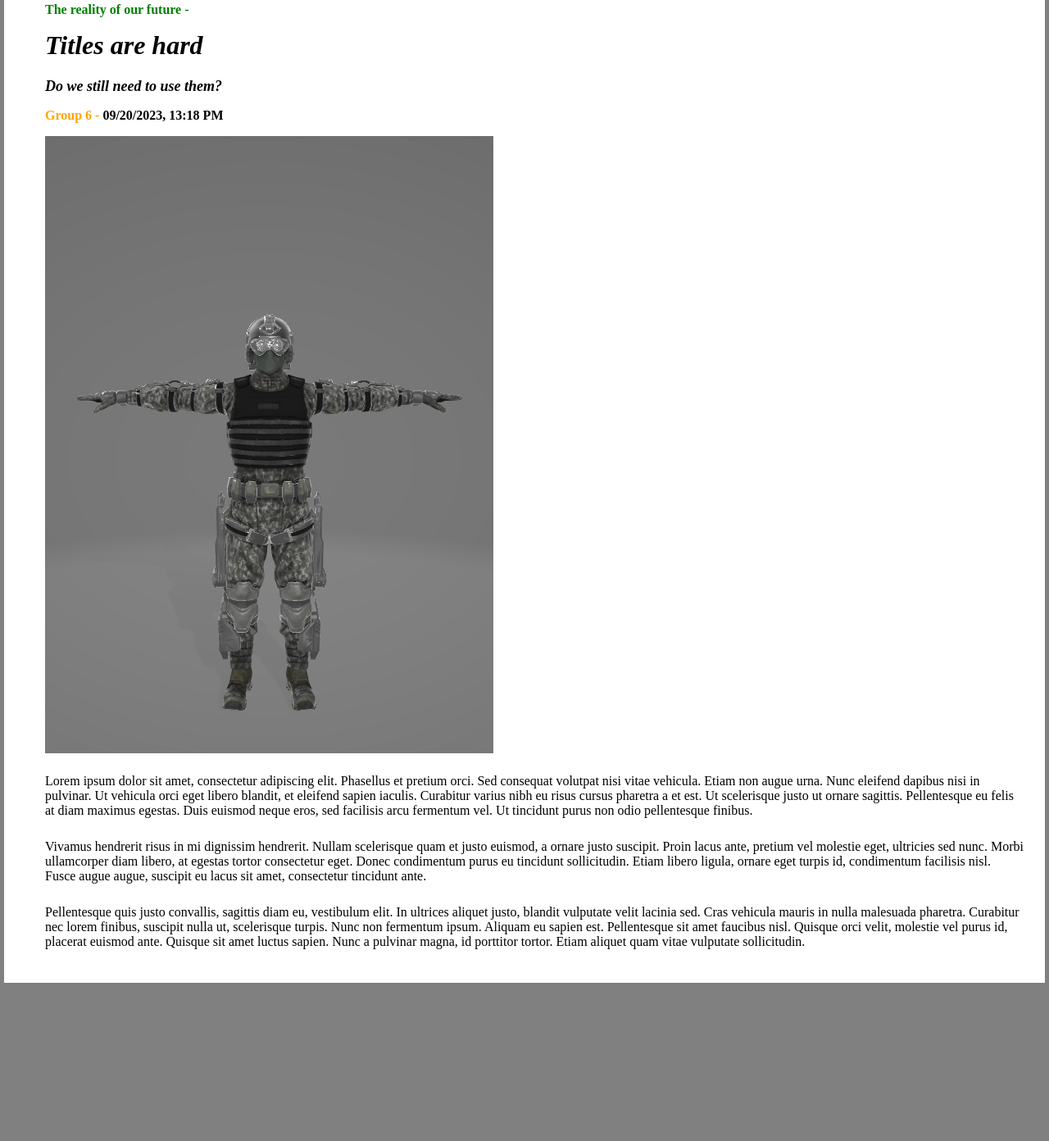
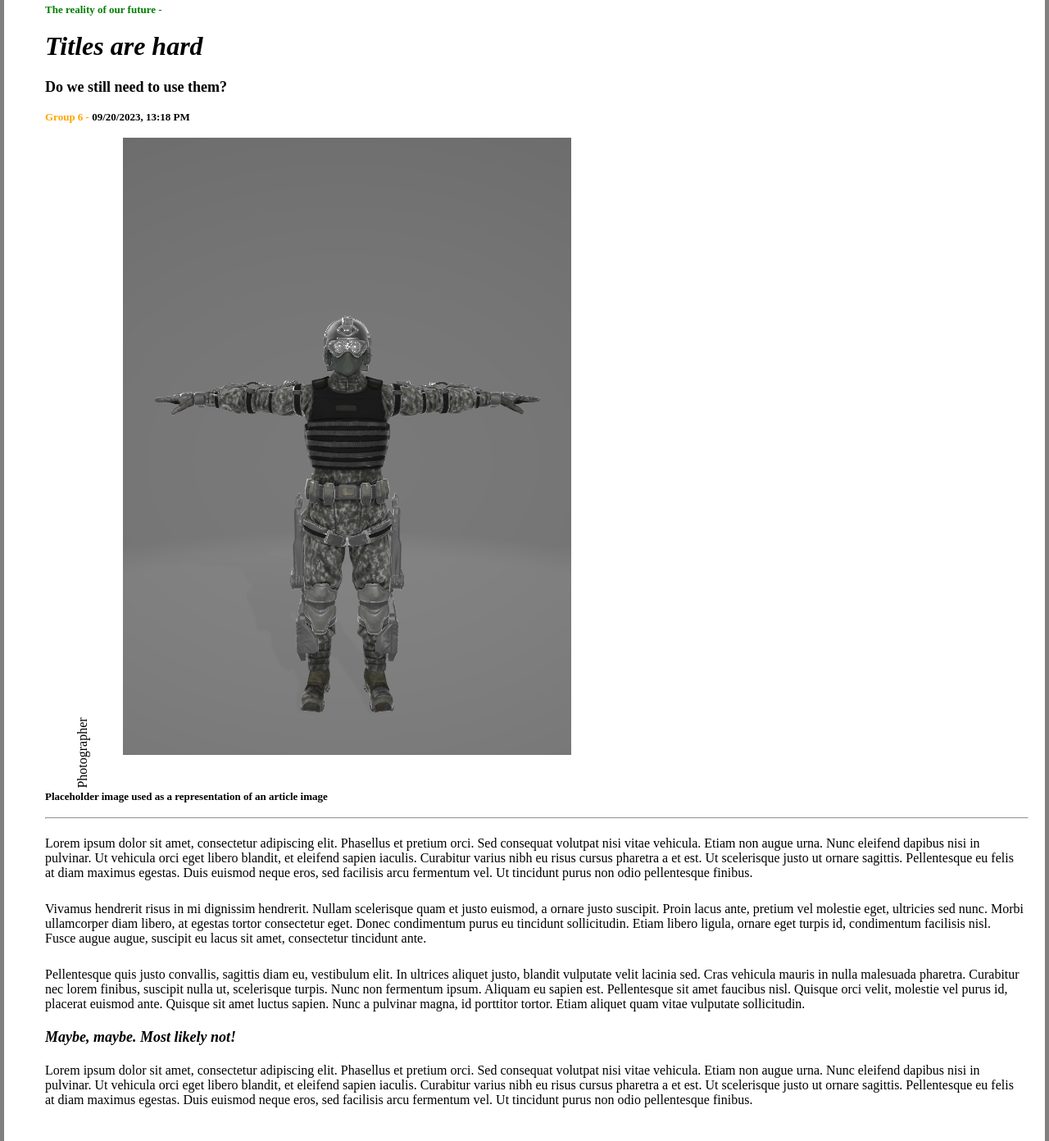
Before and after one commit to nirentos/Data1200-Obliger, a plain HTML site: page Oblig2/index.html in a window 1280 px wide. Shown: the part 63-1455 px from the top of the page at 82% size. Before the commit the page ends 1262 px from the top, so only its background shows below. Drawn offline with Linux system fonts and the light colour scheme.

Commit message:
Index fixes

```diff
--- a/Oblig2/css/style.css
+++ b/Oblig2/css/style.css
@@ -17,6 +17,15 @@ div {
     margin: auto;
 }
 
+.imageContainer {
+    display: inline-block;
+}
+
+.photographerText {
+    transform: rotate(-90deg);
+    display: inline-block;
+}
+
 .header
 {
     color: green
@@ -25,6 +34,7 @@ div {
 h1 {
     margin-top: 0;
     font-style: italic;
+    font-size:xx-large;
 }
 
 h2 {
@@ -33,7 +43,10 @@ h2 {
 }
 
 h3 {
-    font-size: medium;
+    font-size: large;
+}
+h4 {
+    font-size: small;
 }
 
 mark {
--- a/Oblig2/index.html
+++ b/Oblig2/index.html
@@ -8,11 +8,15 @@
         </head>
         <body>
             <div>
-        <h3 class="header">The reality of our future - </h3>
+            <h4 class="header">The reality of our future - </h4>
             <h1>Titles are hard</h1>
-        <h2>Do we still need to use them?</h2>
-        <h3><mark>Group 6 -</mark> 09/20/2023, 13:18 PM</h3>
-        <img src="img/placeholder.png" alt="placeholder">
+            <h3>Do we still need to use them?</h3>
+            <h4><mark>Group 6 -</mark> 09/20/2023, 13:18 PM</h4>
+            <p class="photographerText">Photographer</p>
+            <img src="img/placeholder.png" alt="placeholder" class="imageContainer">
+
+            <h4>Placeholder image used as a representation of an article image</h4>
+            <hr>
             <p>
                 Lorem ipsum dolor sit amet, consectetur adipiscing elit.
                 Phasellus et pretium orci. Sed consequat volutpat nisi
@@ -43,6 +47,18 @@
                 sapien. Nunc a pulvinar magna, id porttitor tortor. Etiam aliquet quam
                 vitae vulputate sollicitudin.
             </p>
+            <h2>Maybe, maybe. Most likely not!</h2>
+            <p>
+                Lorem ipsum dolor sit amet, consectetur adipiscing elit.
+                Phasellus et pretium orci. Sed consequat volutpat nisi
+                vitae vehicula. Etiam non augue urna. Nunc eleifend dapibus
+                nisi in pulvinar. Ut vehicula orci eget libero blandit, et
+                eleifend sapien iaculis. Curabitur varius nibh eu risus cursus
+                pharetra a et est. Ut scelerisque justo ut ornare sagittis.
+                Pellentesque eu felis at diam maximus egestas. Duis euismod
+                neque eros, sed facilisis arcu fermentum vel. Ut tincidunt purus
+                non odio pellentesque finibus.
+            </p>
             </div>
         </body>
     </html>
```
Lines whose indentation alone changed are shown as unchanged.
